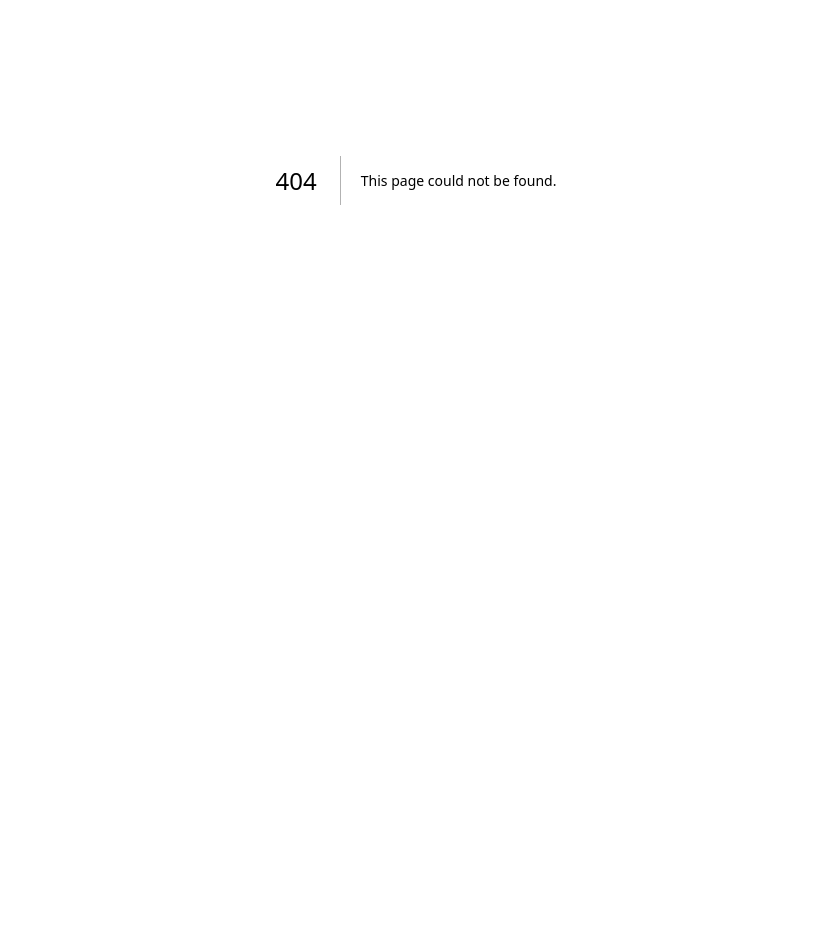
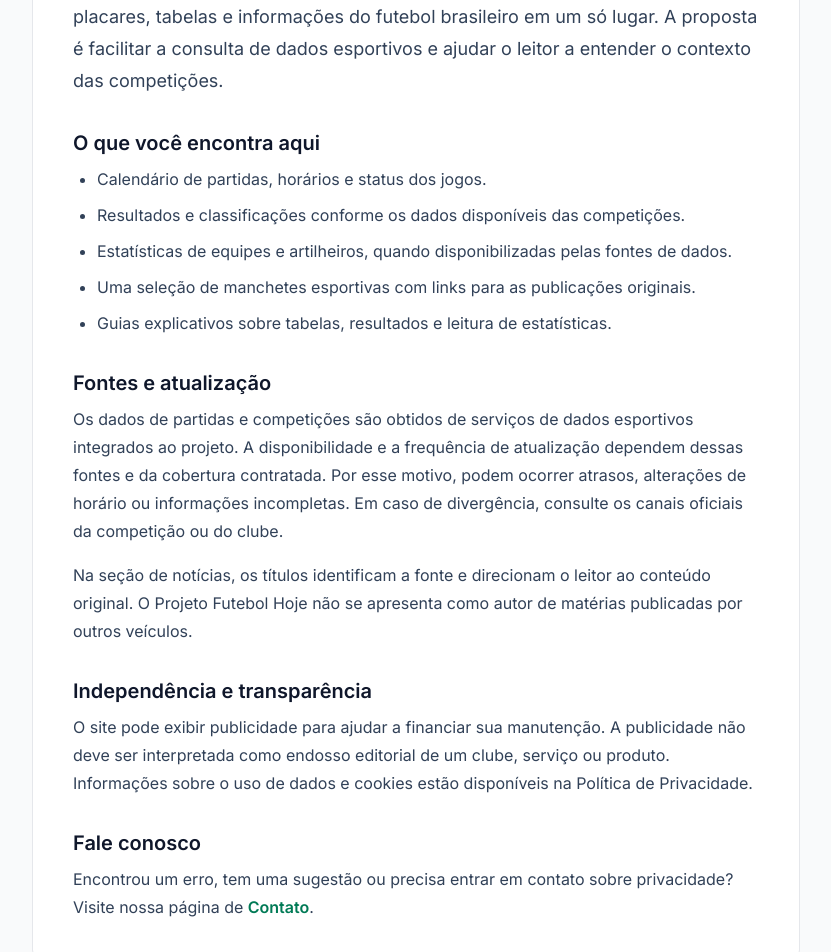
Before and after one commit to brunopark852/projeto-futebol, a Next.js app: page /sobre in a window 1280 px wide. Before the commit this address had no page. Shown: the part 220-1172 px from the top of the page, without its empty margins (224-1055 px from the left). Before the commit the page ends 800 px from the top, so only its background shows below. Built offline with nearby package versions, Linux system fonts and the light colour scheme.

Commit message:
feat: add project transparency page

```diff
--- /dev/null
+++ b/pages/sobre.tsx
@@ -0,0 +1,48 @@
+import Layout from '@/components/Layout';
+import Link from 'next/link';
+
+export default function SobrePage() {
+  return (
+    <Layout
+      title="Sobre o Projeto Futebol Hoje"
+      description="Conheça o Projeto Futebol Hoje, sua proposta editorial, como apresenta dados esportivos e como entrar em contato."
+    >
+      <article className="mx-auto max-w-3xl rounded-xl border border-gray-200 bg-white p-6 sm:p-10">
+        <h1 className="mb-4 text-3xl font-bold text-slate-900">Sobre o Projeto Futebol Hoje</h1>
+        <p className="mb-5 text-lg leading-8 text-slate-700">
+          O Projeto Futebol Hoje é um portal independente para acompanhar partidas, placares, tabelas e informações do futebol brasileiro em um só lugar.
+          A proposta é facilitar a consulta de dados esportivos e ajudar o leitor a entender o contexto das competições.
+        </p>
+
+        <h2 className="mb-2 mt-8 text-xl font-semibold text-slate-900">O que você encontra aqui</h2>
+        <ul className="list-disc space-y-2 pl-6 leading-7 text-slate-700">
+          <li>Calendário de partidas, horários e status dos jogos.</li>
+          <li>Resultados e classificações conforme os dados disponíveis das competições.</li>
+          <li>Estatísticas de equipes e artilheiros, quando disponibilizadas pelas fontes de dados.</li>
+          <li>Uma seleção de manchetes esportivas com links para as publicações originais.</li>
+          <li>Guias explicativos sobre tabelas, resultados e leitura de estatísticas.</li>
+        </ul>
+
+        <h2 className="mb-2 mt-8 text-xl font-semibold text-slate-900">Fontes e atualização</h2>
+        <p className="mb-4 leading-7 text-slate-700">
+          Os dados de partidas e competições são obtidos de serviços de dados esportivos integrados ao projeto. A disponibilidade e a frequência de atualização dependem dessas fontes e da cobertura contratada.
+          Por esse motivo, podem ocorrer atrasos, alterações de horário ou informações incompletas. Em caso de divergência, consulte os canais oficiais da competição ou do clube.
+        </p>
+        <p className="mb-4 leading-7 text-slate-700">
+          Na seção de notícias, os títulos identificam a fonte e direcionam o leitor ao conteúdo original. O Projeto Futebol Hoje não se apresenta como autor de matérias publicadas por outros veículos.
+        </p>
+
+        <h2 className="mb-2 mt-8 text-xl font-semibold text-slate-900">Independência e transparência</h2>
+        <p className="mb-4 leading-7 text-slate-700">
+          O site pode exibir publicidade para ajudar a financiar sua manutenção. A publicidade não deve ser interpretada como endosso editorial de um clube, serviço ou produto.
+          Informações sobre o uso de dados e cookies estão disponíveis na Política de Privacidade.
+        </p>
+
+        <h2 className="mb-2 mt-8 text-xl font-semibold text-slate-900">Fale conosco</h2>
+        <p className="leading-7 text-slate-700">
+          Encontrou um erro, tem uma sugestão ou precisa entrar em contato sobre privacidade? Visite nossa página de <Link href="/contato" className="font-semibold text-emerald-700 hover:underline">Contato</Link>.
+        </p>
+      </article>
+    </Layout>
+  );
+}
```
